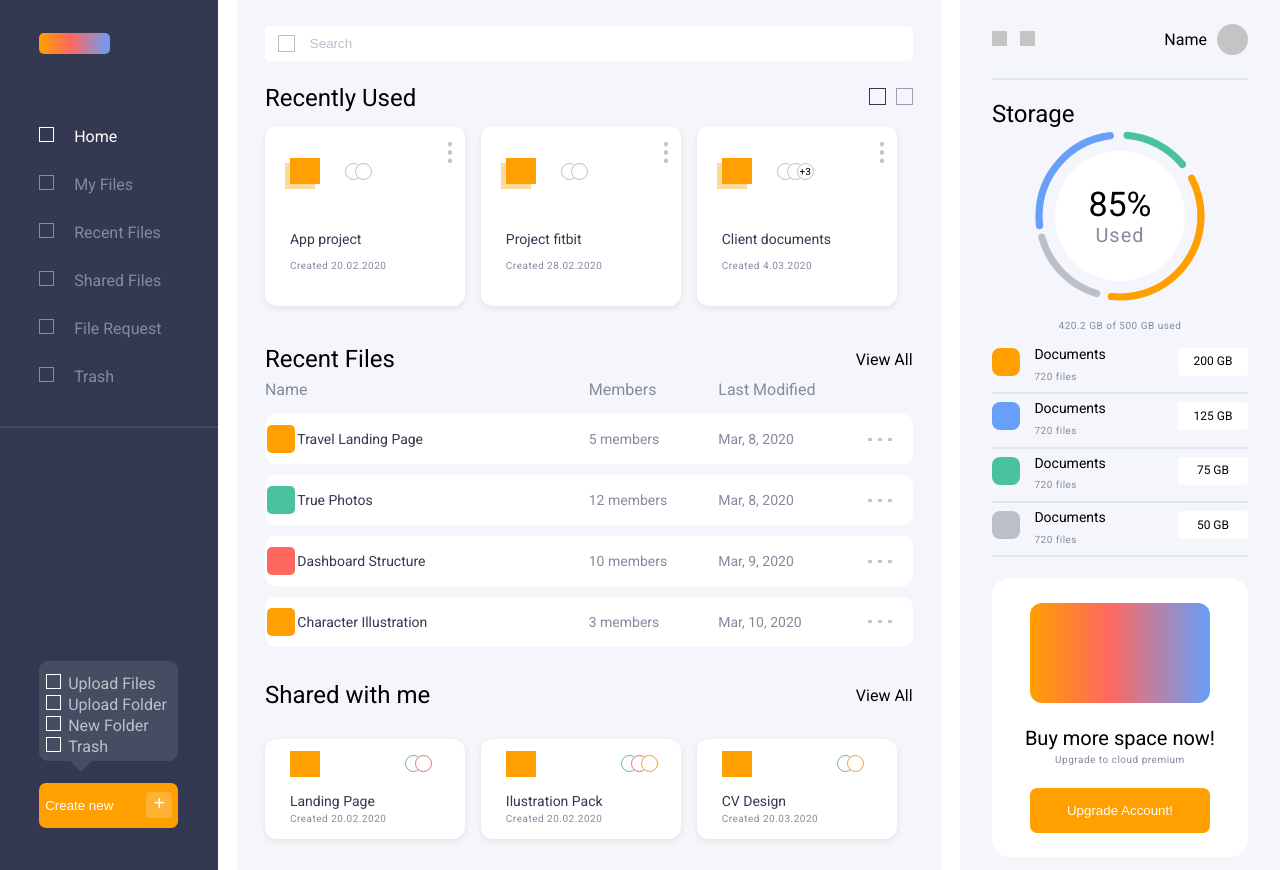
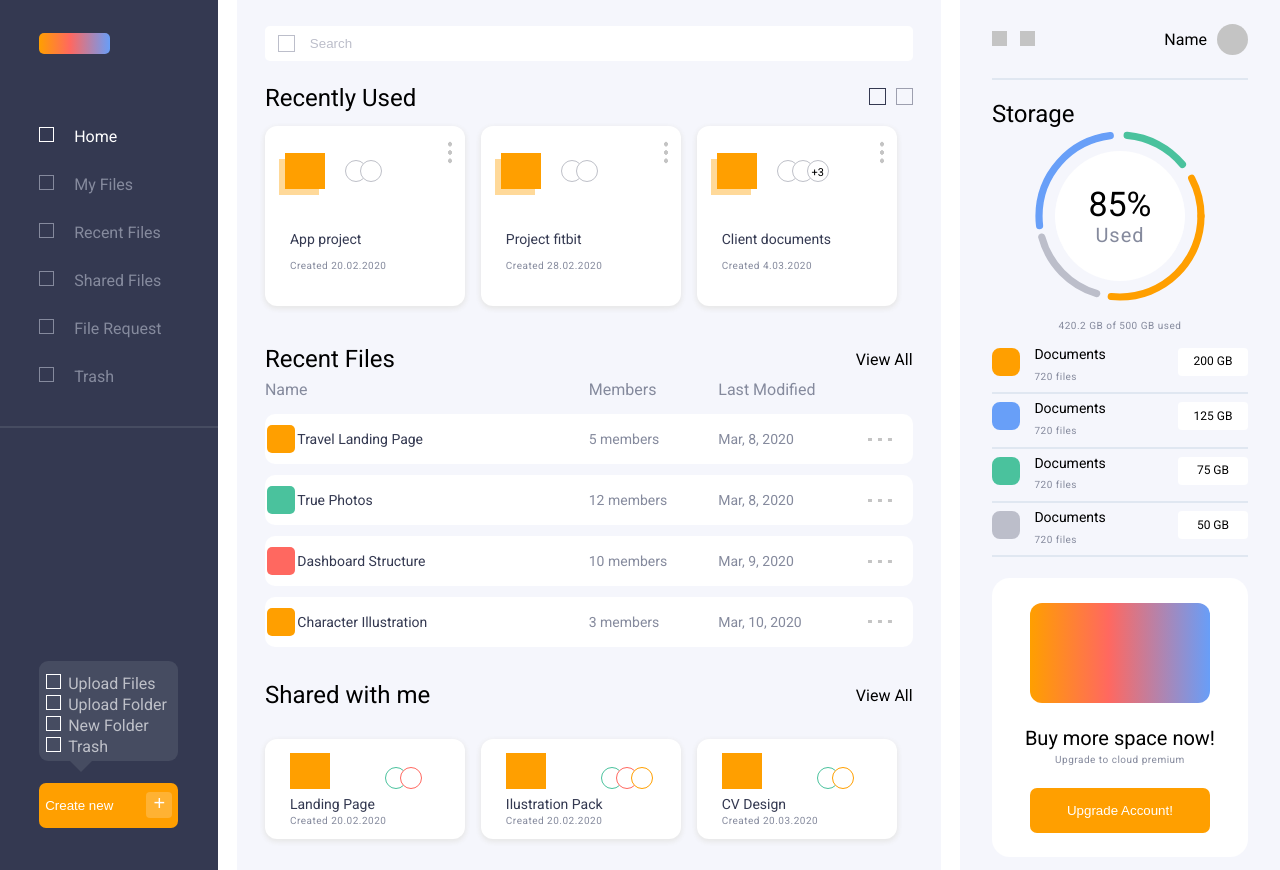
Before and after one commit to IamContrerasA/CSS-Challenge, a React (Create React App) app: page / in a window 1280 px wide. Built offline with nearby package versions, Linux system fonts and the light colour scheme.

Commit message:
resize the shapes in cards

```diff
--- a/src/components/StyleComponents/cards.js
+++ b/src/components/StyleComponents/cards.js
@@ -32,18 +32,18 @@ export const CardStyles = styled(Card)`
     "mini-text mini-text dots";
 
   .multiSquare{
-    width: 30px;
-    height: 26px;
+    width: 40px;
+    height: 36px;
     background: #FF9F00;
-    box-shadow: -5px 5px #FFD999;
+    box-shadow: -6px 6px #FFD999;
     align-self: center;
     justify-self: center;
     grid-area: multiSquare;
   }
   .multiCircles{
-    width: 15px;
-    height: 15px;
-    margin-right: 10px;
+    width: 20px;
+    height: 20px;
+    margin-right: 15px;
     border: 1px solid #BEC0C8;
     align-self: center;
     justify-self: start;
@@ -51,9 +51,9 @@ export const CardStyles = styled(Card)`
     grid-area: multiCircles;
   }
   .multiCircles2{
-    width: 15px;
-    height: 15px;
-    margin-left: 10px;
+    width: 20px;
+    height: 20px;
+    margin-left: 15px;
     align-self: center;
     justify-self: start;
     border: 1px solid #BEC0C8;
@@ -63,9 +63,9 @@ export const CardStyles = styled(Card)`
   }
   ${(props) => props.size >= 3 ?`
     .multiCircles3{
-      width: 15px;
-      height: 15px;
-      margin-left: 20px;
+      width: 20px;
+      height: 20px;
+      margin-left: 30px;
       align-self: center;
       justify-self: start;
       border: 1px solid #BEC0C8;
@@ -74,10 +74,10 @@ export const CardStyles = styled(Card)`
       grid-area: multiCircles;
     }
     .multiCircles3::after{
-      font-size: 10px;
+      font-size: 11px;
       display: flex;
-      justify-content: center;
-      margin-top:-4px;
+      flex-direction: column;
+      align-items: center;
       content:"+3";
     }`
   :''}
--- a/src/components/StyleComponents/cardsBottom.js
+++ b/src/components/StyleComponents/cardsBottom.js
@@ -22,39 +22,33 @@ export const CardBottomStyles = styled(BottomCard)`
   background: white;
   border-radius: 12px;
   display: grid;
-  align-items: center;
-	grid-template-rows: 50% 25% 25%;
-  grid-template-columns: 70% 30%;
+  align-items: flex-end;
+	grid-template-rows: 50% 4% 23% 23%;
+  grid-template-columns: 60% 40%;
   grid-template-areas:
     "square multiCircles"
+    ". ."
     "text1 text1"
     "mini-text mini-text";
 
   .square{
-    width: 30px;
-    height: 26px;
+    width: 40px;
+    height: 36px;
     background: #FF9F00;
     margin-left: 25px;
-    align-self: center;
-    justify-self: start;
     grid-area: square;
   }
   .multiCircles{
-    width: 15px;
-    height: 15px;
-    margin-right: 10px;
+    width: 20px;
+    height: 20px;
     border: 1px solid #4AC29D;
-    align-self: center;
-    justify-self: start;
     border-radius: 50%;
     grid-area: multiCircles;
   }
   .multiCircles2{
-    width: 15px;
-    height: 15px;
-    margin-left: 10px;
-    align-self: center;
-    justify-self: start;
+    width: 20px;
+    height: 20px;
+    margin-left: 15px;
     border: 1px solid ${(props)=>props.last || `#FF6860`};
     background: white;
     border-radius: 50%;
@@ -62,21 +56,13 @@ export const CardBottomStyles = styled(BottomCard)`
   }
   ${(props) => props.size >= 3 ?`
     .multiCircles3{
-      width: 15px;
-      height: 15px;
-      margin-left: 20px;
-      align-self: center;
-      justify-self: start;
+      width: 20px;
+      height: 20px;
+      margin-left: 30px;
       border: 1px solid #FF9F00;
       background: white;
       border-radius: 50%;
       grid-area: multiCircles;
-    }
-    .multiCircles3::after{
-      font-size: 10px;
-      display: flex;
-      justify-content: center;
-      margin-top:-4px;
     }`
   :''}
 
```
